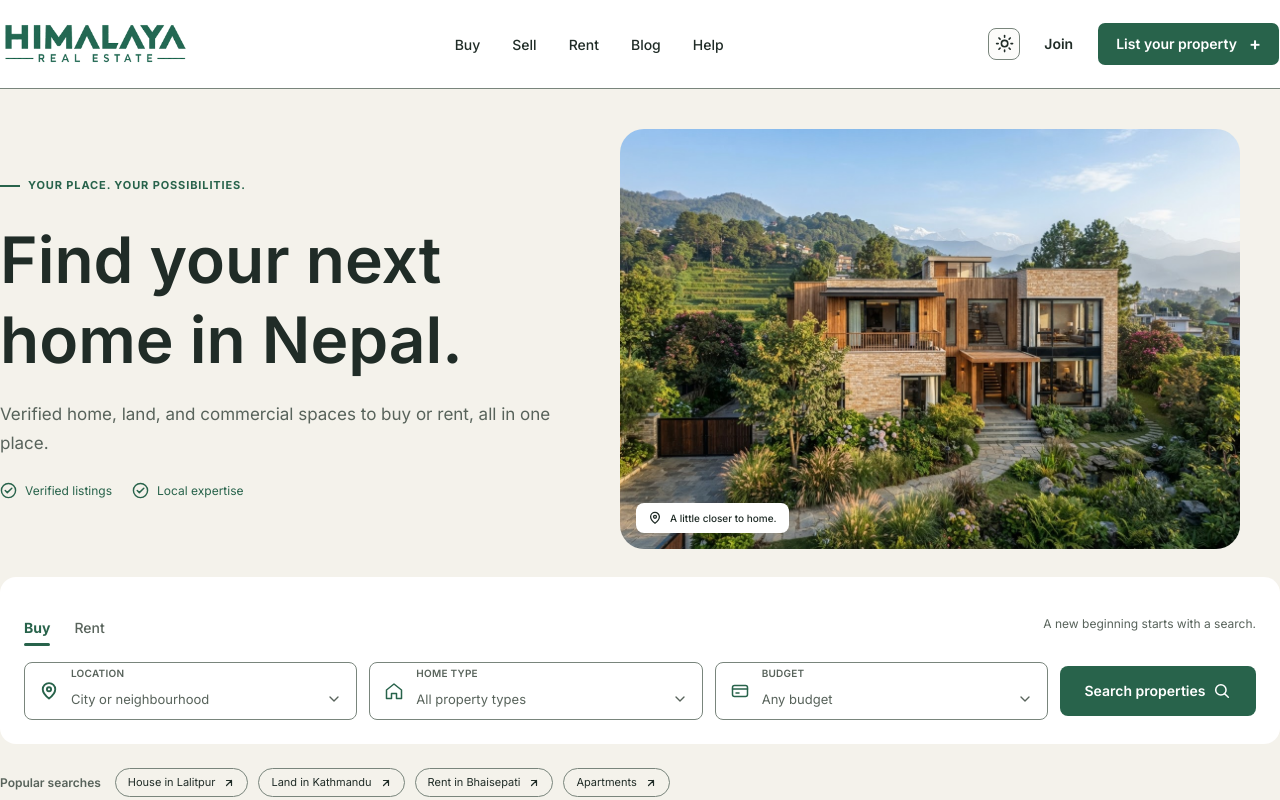
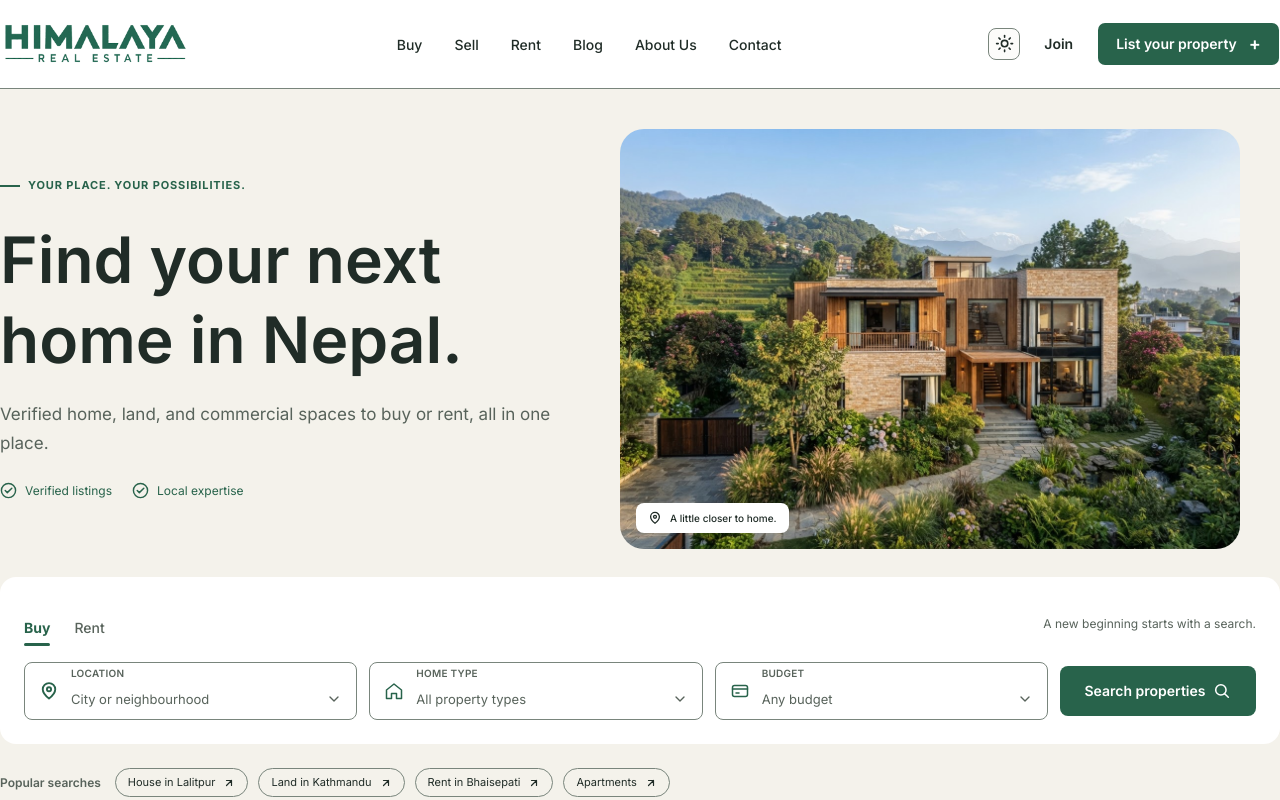
Before and after one commit to meeprakash25/himalaya-real-estate, a Next.js app: page / in a window 1280 px wide. Shown: the top 800 px of the page. Built offline with nearby package versions, Linux system fonts and the light colour scheme.

Commit message:
fix: comment out Help link in navigation and ensure About Us and Contact links are correctly formatted

```diff
--- a/data/navigation.ts
+++ b/data/navigation.ts
@@ -4,5 +4,7 @@ export const navigationLinks = [
   { label: "Rent", href: "/properties?transaction=rent" },
   { label: "Blog", href: "/blog" },
   // { label: "Calculator", href: "/calculator" },
-  { label: "Help", href: "/help" }
+  // { label: "Help", href: "/help" },
+  { label: "About Us", href: "/about-us" },
+  { label: "Contact", href: "/contact-us" },
 ] as const
```
